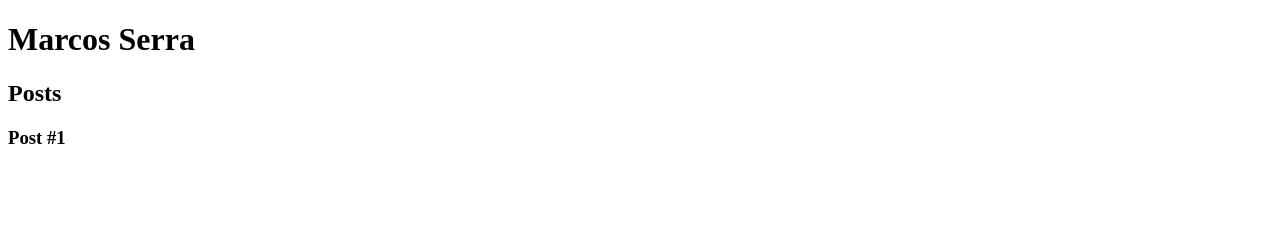
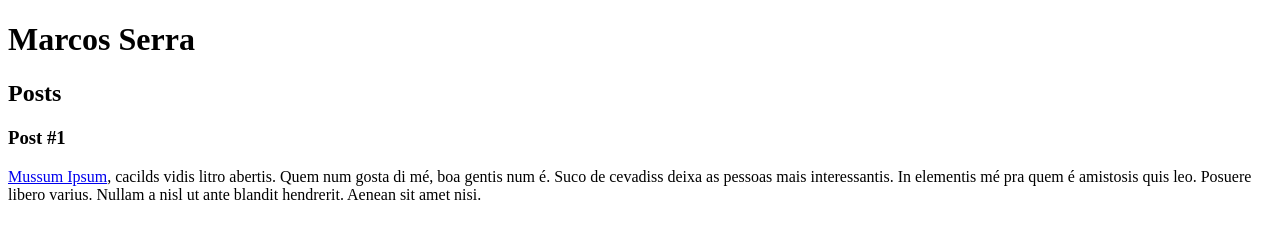
Before and after one commit to marcosjcs/dio-bootcamps-courses, a plain HTML site: page Courses/06 - Introdução a criação de websites com HTML5 e CSS3/index.html in a window 1280 px wide. Drawn offline with Linux system fonts and the light colour scheme.

Commit message:
Textos e links

```diff
--- a/Courses/06 - Introdução a criação de websites com HTML5 e CSS3/index.html
+++ b/Courses/06 - Introdução a criação de websites com HTML5 e CSS3/index.html
@@ -18,6 +18,13 @@
       <header>
         <h3>Post #1</h3>
       </header>
+      <p>
+        <a href="https://mussumipsum.com" target="_blank">Mussum Ipsum</a>, cacilds vidis litro abertis.
+        Quem num gosta di mé, boa gentis num é.
+        Suco de cevadiss deixa as pessoas mais interessantis.
+        In elementis mé pra quem é amistosis quis leo.
+        Posuere libero varius. Nullam a nisl ut ante blandit hendrerit. Aenean sit amet nisi.
+      </p>
     </article>
   </section>
   <footer></footer>
```
